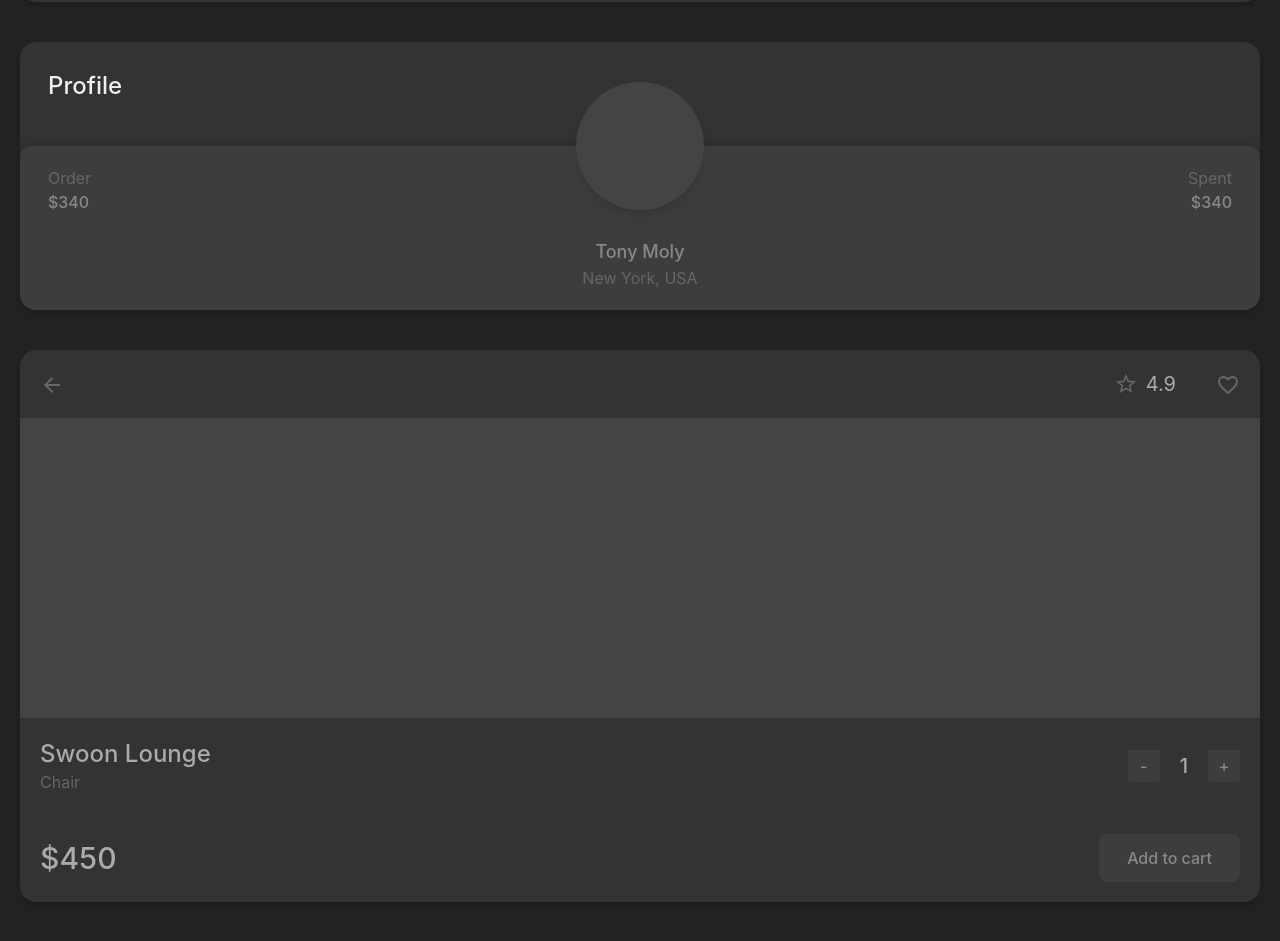
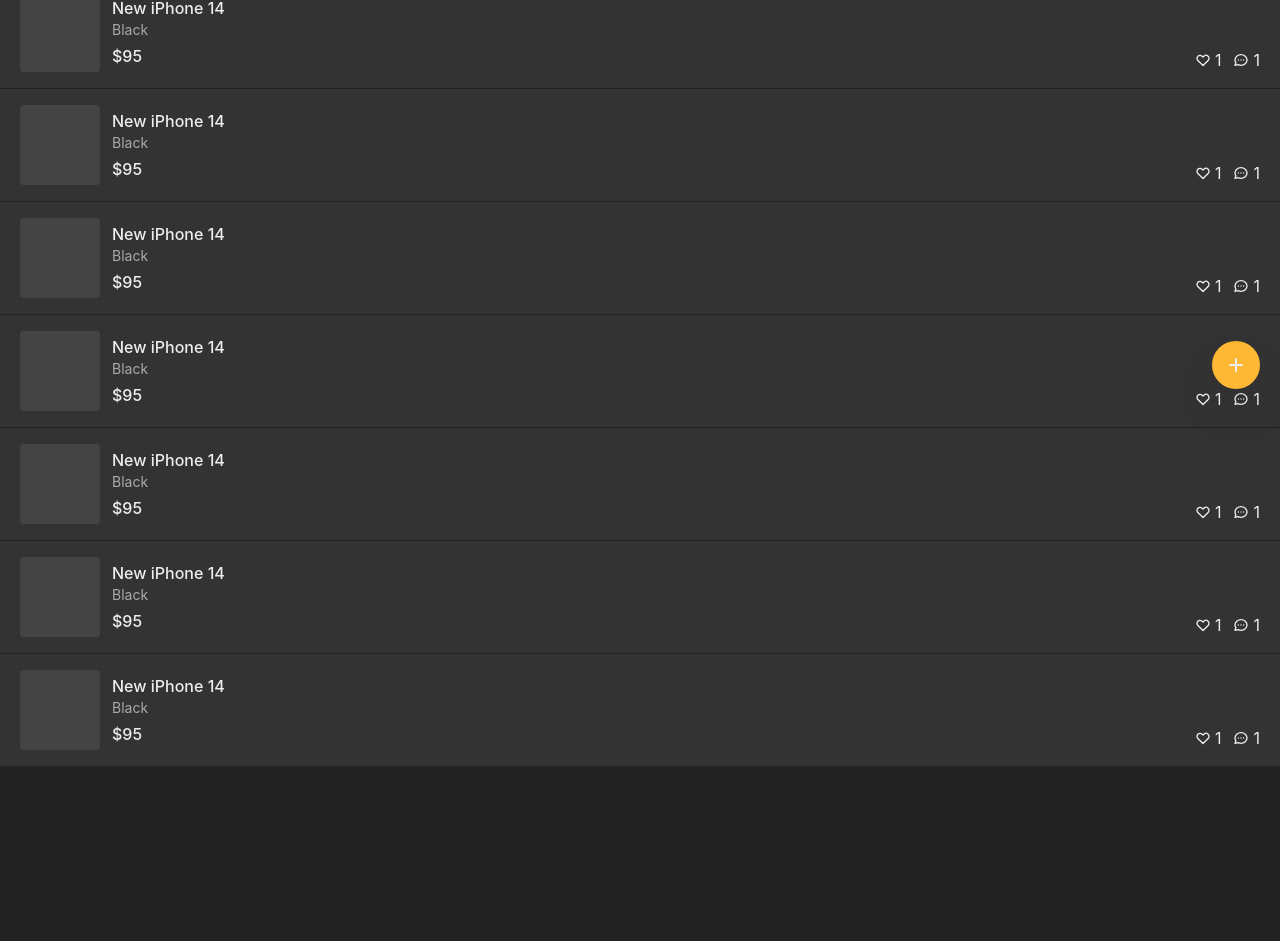
Before and after one commit to hayoung-jeremy/study-nextjs, a Next.js app: page / in a window 1280 px wide. Shown: the part 363-1304 px from the top of the page. After the commit the page ends 1129 px from the top, so only its background shows below. Built offline with nearby package versions, Linux system fonts and the light colour scheme.

Commit message:
style : Home UI

```diff
--- a/pages/index.tsx
+++ b/pages/index.tsx
@@ -1,121 +1,95 @@
 // next
-import type { NextPage } from 'next';
+import type { NextPage } from "next"
 
 // react
-import { useState } from 'react';
+import { useState } from "react"
 
 // mui
-import ArrowBackIcon from '@mui/icons-material/ArrowBack';
-import FavoriteBorderIcon from '@mui/icons-material/FavoriteBorder';
-import FavoriteIcon from '@mui/icons-material/Favorite';
-import StarBorderIcon from '@mui/icons-material/StarBorder';
-import StarIcon from '@mui/icons-material/Star';
+import ArrowBackIcon from "@mui/icons-material/ArrowBack"
+import FavoriteBorderIcon from "@mui/icons-material/FavoriteBorder"
+import FavoriteIcon from "@mui/icons-material/Favorite"
+import StarBorderIcon from "@mui/icons-material/StarBorder"
+import StarIcon from "@mui/icons-material/Star"
 
 const Home: NextPage = () => {
-  const [isLiked, setIsLiked] = useState(false);
-  const [isFavorites, setIsFavorites] = useState(false);
+  const [isLiked, setIsLiked] = useState(false)
+  const [isFavorites, setIsFavorites] = useState(false)
 
   return (
-    <section className='test bg-[#222] py-20 px-5 grid gap-10'>
-      {/* Selected Item */}
-      <article className='bg-[#333] p-7 rounded-2xl shadow-md'>
-        <p className='text-[#eee] text-2xl mb-4 font-medium'>Selected Item</p>
-        <div className='flex justify-between mb-1'>
-          <span className='text-[#666]'>Gray Chair</span>
-          <span className='text-[#888] font-medium'>$19</span>
-        </div>
-        <div className='flex justify-between'>
-          <span className='text-[#666]'>Tooly Table</span>
-          <span className='text-[#888] font-medium'>$19</span>
-        </div>
-        <div className='flex justify-between mt-5 pt-5 border-t border-dashed border-[#555]'>
-          <span className='text-[#666] font-medium'>Total</span>
-          <span className='text-[#888] font-medium'>$38</span>
-        </div>
-        <button className='bg-[#3d3d3d] px-4 py-3 w-full rounded mt-4 text-[#ccc] hover:bg-[#3f3f3f] transition-all'>
-          Checkout
+    <section className="bg-[#222] text-[#eee]">
+      <main className=" flex flex-col gap-[1px]">
+        {[...Array(10)].map((_, i) => (
+          <article
+            key={i}
+            className="flex justify-between bg-[#333] cursor-pointer py-4 px-5"
+          >
+            <div className="flex gap-3">
+              <div className="bg-[#444] w-20 h-20 rounded" />
+              <div className="flex flex-col justify-center">
+                <h3 className="font-medium">New iPhone 14</h3>
+                <span className="text-[#aaa] text-sm">Black</span>
+                <span className="font-medium mt-1">$95</span>
+              </div>
+            </div>
+
+            <div className="flex gap-3 items-end">
+              <div className="flex items-center gap-1">
+                <svg
+                  className="w-4 h-4"
+                  fill="none"
+                  stroke="currentColor"
+                  viewBox="0 0 24 24"
+                  xmlns="http://www.w3.org/2000/svg"
+                >
+                  <path
+                    strokeLinecap="round"
+                    strokeLinejoin="round"
+                    strokeWidth="2"
+                    d="M4.318 6.318a4.5 4.5 0 000 6.364L12 20.364l7.682-7.682a4.5 4.5 0 00-6.364-6.364L12 7.636l-1.318-1.318a4.5 4.5 0 00-6.364 0z"
+                  ></path>
+                </svg>
+                <span>1</span>
+              </div>
+              <div className="flex items-center gap-1">
+                <svg
+                  className="w-4 h-4"
+                  fill="none"
+                  stroke="currentColor"
+                  viewBox="0 0 24 24"
+                  xmlns="http://www.w3.org/2000/svg"
+                >
+                  <path
+                    strokeLinecap="round"
+                    strokeLinejoin="round"
+                    strokeWidth="2"
+                    d="M8 12h.01M12 12h.01M16 12h.01M21 12c0 4.418-4.03 8-9 8a9.863 9.863 0 01-4.255-.949L3 20l1.395-3.72C3.512 15.042 3 13.574 3 12c0-4.418 4.03-8 9-8s9 3.582 9 8z"
+                  ></path>
+                </svg>
+                <span>1</span>
+              </div>
+            </div>
+          </article>
+        ))}
+        <button className="fixed bottom-12 right-5 w-12 h-12 rounded-full bg-[#ffb833] hover:bg-[#d69722] transition-all flex items-center justify-center shadow-2xl">
+          <svg
+            className="h-6 w-6"
+            xmlns="http://www.w3.org/2000/svg"
+            fill="none"
+            viewBox="0 0 24 24"
+            stroke="currentColor"
+            aria-hidden="true"
+          >
+            <path
+              strokeLinecap="round"
+              strokeLinejoin="round"
+              strokeWidth="2"
+              d="M12 6v6m0 0v6m0-6h6m-6 0H6"
+            />
+          </svg>
         </button>
-      </article>
+      </main>
+    </section>
+  )
+}
 
-      {/* Profile */}
-      <article className='bg-[#333] rounded-2xl shadow-md overflow-hidden'>
-        <p className='text-[#eee] text-2xl mb-4 p-7 font-medium'>Profile</p>
-        <div className='bg-[#3d3d3d] shadow-[0_-4px_10px_rgba(0,0,0,.1)] relative w-full bottom-0 left-0 rounded-xl py-5 px-7 box-border'>
-          <div className='img w-32 h-32 bg-[#444] shadow-lg absolute top-0 left-[50%] translate-x-[-50%] translate-y-[-50%] rounded-full'></div>
-          <div className='flex justify-between w-full'>
-            <div className='flex flex-col'>
-              <p className='text-[#666]'>Order</p>
-              <span className='text-[#888] font-medium'>$340</span>
-            </div>
-            <div className='flex flex-col items-end'>
-              <p className='text-[#666]'>Spent</p>
-              <span className='text-[#888] font-medium'>$340</span>
-            </div>
-          </div>
-          <div className='flex flex-col mt-6 text-center'>
-            <p className='font-medium text-[#888] text-lg'>Tony Moly</p>
-            <span className='text-[#666]'>New York, USA</span>
-          </div>
-        </div>
-      </article>
-
-      {/* card item */}
-      <article className='container bg-[#333] rounded-2xl shadow-md overflow-hidden'>
-        <div className='card-header flex justify-between items-center'>
-          <div className='icon-container p-5 w-fit cursor-pointer'>
-            <ArrowBackIcon className='text-[#666]' />
-          </div>
-          <div className='flex items-center text-[#666]'>
-            <div
-              className='star flex items-center gap-2 p-5 cursor-pointer'
-              onClick={() => setIsFavorites(!isFavorites)}
-            >
-              {isFavorites ? (
-                <StarIcon className='text-[#fdff7a]' />
-              ) : (
-                <StarBorderIcon />
-              )}
-              <span className='text-xl text-[#aaa]'>4.9</span>
-            </div>
-            <div
-              className='like text-[#666] p-5 cursor-pointer'
-              onClick={() => setIsLiked(!isLiked)}
-            >
-              {isLiked ? (
-                <FavoriteIcon className='text-[#ff8d78]' />
-              ) : (
-                <FavoriteBorderIcon />
-              )}
-            </div>
-          </div>
-        </div>
-        <div className='img w-full h-[300px] bg-[#444]'></div>
-        <div className='grid grid-cols-2'>
-          <div className='item-info p-5'>
-            <p className='item-title text-[#aaa] text-2xl font-medium'>
-              Swoon Lounge
-            </p>
-            <span className='item-category text-[#666]'>Chair</span>
-          </div>
-          <div className='item-count flex items-center gap-5 p-5 justify-end'>
-            <button className='bg-[#3d3d3d] w-8 h-8 rounded text-[#888] font-medium'>
-              -
-            </button>
-            <span className='counter text-xl text-[#aaa] font-medium'>1</span>
-            <button className='bg-[#3d3d3d] w-8 h-8 rounded text-[#888] font-medium'>
-              +
-            </button>
-          </div>
-        </div>
-        <div className='card-bottom flex items-center justify-between p-5'>
-          <p className='price text-3xl font-medium text-[#aaa]'>$450</p>
-          <button className='bg-[#3d3d3d] hover:bg-[#3f3f3f] text-[#888] font-medium px-7 py-3 rounded-lg'>
-            Add to cart
-          </button>
-        </div>
-      </article>
-    </section>
-  );
-};
-
-export default Home;
+export default Home
```
